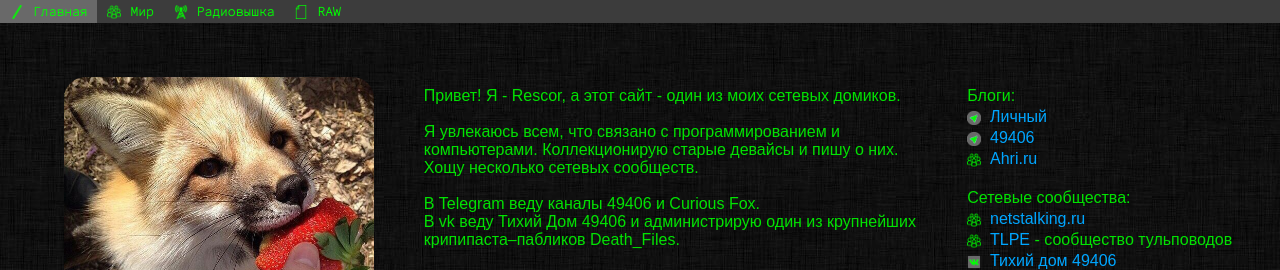
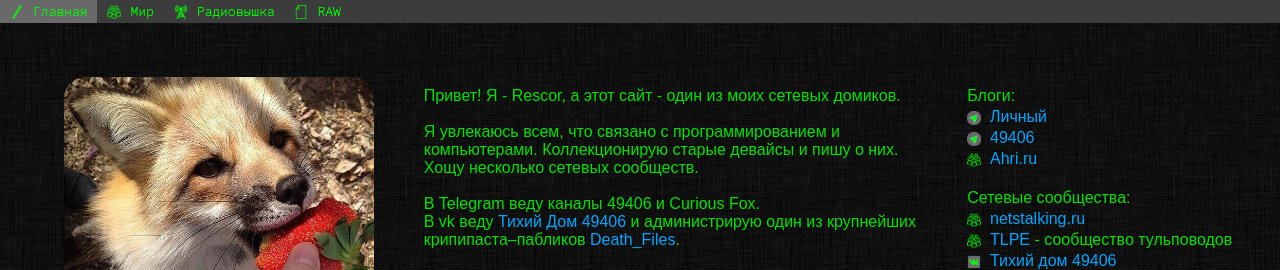
Before and after one commit to Rescor/aww, a plain HTML site: page index.html in a window 1280 px wide. Shown: the top 270 px of the page. Drawn offline with Linux system fonts and the light colour scheme; a web font is replaced by a local one.

Commit message:
Update index.html

```diff
--- a/index.html
+++ b/index.html
@@ -41,7 +41,7 @@
                     Я увлекаюсь всем, что связано с программированием и компьютерами. Коллекционирую старые девайсы и пишу о них.<br>
                     Хощу несколько сетевых сообществ.<br><br>
                     В Telegram веду каналы 49406 и Curious Fox.<br>
-                    В vk веду Тихий Дом 49406 и администрирую один из крупнейших крипипаста–пабликов Death_Files.
+                    В vk веду <a href="https://vk.com/silenthouse49406" target="_blank">Тихий Дом 49406</a> и администрирую один из крупнейших крипипаста–пабликов <a href="https://vk.com/death_files" target="_blank">Death_Files</a>.
                 </div>
             </div>
 
```
